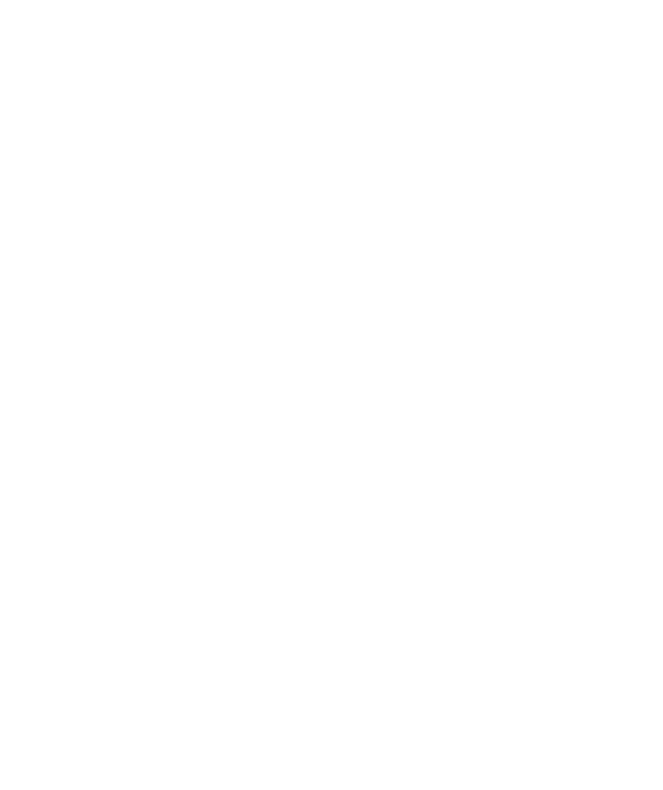
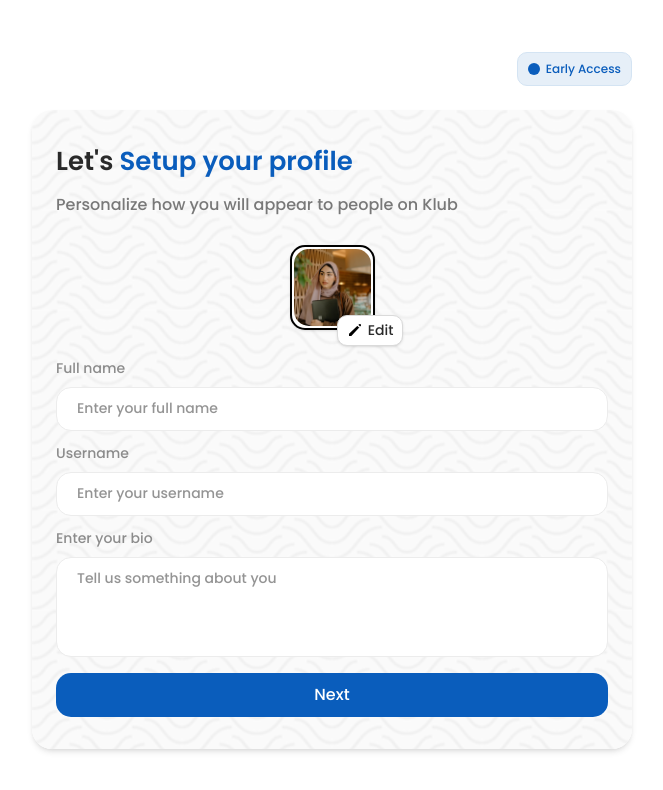
Before and after one commit to MadyWebor/klub-early-access, a Next.js app: page /profile in a window 1280 px wide. Shown: the top 790 px of the page, without its empty margins (308-971 px from the left). Built offline with nearby package versions, Linux system fonts and the light colour scheme.

Commit message:
add profilr setup page

```diff
--- a/src/app/page.tsx
+++ b/src/app/page.tsx
@@ -1,8 +1,10 @@
 'use client';
 import Image from "next/image";
 import Link from "next/link";
+import { useRouter } from "next/navigation";
 
 export default function Signin() {
+  const router = useRouter()
   return (
     <div className="w-full h-full min-h-screen flex flex-col items-center justify-center overflow-hidden bg-white">
       <div className="w-full max-w-[100vw] px-2 sm:px-6 md:px-8 lg:px-0 lg:w-[50%] h-full md:h-[80%] flex flex-col gap-8 md:gap-[48px] py-6 md:py-0">
@@ -42,7 +44,7 @@
               <span className="text-[15px] md:text-[16px] mt-2 w-full max-w-[400px]">
                 <span className="text-[#787878] font-medium">Welcome!</span>
               </span>
-              <div className="flex justify-center items-center w-full h-[48px] md:h-[50px] bg-white border border-[#ECECEC] mt-6 rounded-[15px] cursor-pointer hover:opacity-85 transition-all">
+              <div className="flex justify-center items-center w-full h-[48px] md:h-[50px] bg-white border border-[#ECECEC] mt-6 rounded-[15px] cursor-pointer hover:opacity-85 transition-all" onClick={()=>router.push('/wait-list/creator-rt567jilo9')}>
                 <div className="flex items-center mr-3">
                   <Image src={'/google.png'} alt="google" width={36} height={24} />
                 </div>
--- a/src/app/profile/page.tsx
+++ b/src/app/profile/page.tsx
@@ -1,7 +1,149 @@
-import React from 'react';
+'use client';
+import Image from "next/image";
+import Link from "next/link";
 
-const Profile:React.FC = () => {
-    return<></>
+export default function Profile() {
+  return (
+    <div className="w-full min-h-screen flex flex-col items-center justify-center bg-white">
+      <div className="w-full flex flex-col items-center justify-center px-2 sm:px-6 md:px-8 py-8">
+        <div className="w-full max-w-[600px] flex flex-col gap-6 items-center">
+          {/* Top badge */}
+          <div className="w-full flex justify-end">
+            <div className="w-fit h-[34px] rounded-[10px] border border-[#D4E4F3] bg-[#E6EFF8] flex px-[10px] py-[5px] text-[#0A5DBC] gap-[6px]">
+              <div className="flex flex-col items-center justify-center">
+                <div className="w-[12px] h-[12px] rounded-full bg-[#0A5DBC]" />
+              </div>
+              <div className="flex flex-col items-center justify-center">
+                <span className="text-[12px] font-medium">Early Access</span>
+              </div>
+            </div>
+          </div>
+
+          {/* Papyrus Container */}
+          <div className="w-full bg-[url('/papyrus.png')] bg-contain rounded-[20px] flex flex-col items-center shadow-md py-8 px-3 sm:px-6">
+            <div className="w-full flex flex-col text-[#2A2A2A]">
+              <span className="font-semibold text-[22px] sm:text-[26px]">
+                Let&apos;s <span className="text-[#0A5DBC]">Setup your profile</span>
+              </span>
+              <span className="text-[15px] sm:text-[16px] mt-3 w-full">
+                <span className="text-[#787878] font-[500]">Personalize how you will appear to people on Klub</span>
+              </span>
+              <div className="w-full flex justify-center my-7">
+                <div className="relative w-[72px] sm:w-[85px] h-[72px] sm:h-[85px] border-2 rounded-[15px] border-[#000000] p-[2px] bg-white shadow">
+                  {/* Profile Image */}
+                  <div className="w-full h-full rounded-[15px] overflow-hidden">
+                    <Image
+                      src="/user.jpg"
+                      alt="Profile"
+                      width={240}
+                      height={280}
+                      className="object-cover w-full h-full"
+                    />
+                  </div>
+
+                  {/* Edit Button */}
+                  <button
+                    className="
+                      flex items-center gap-1 px-[8px] py-[4px]
+                      bg-white rounded-[10px] border border-[#DADADA]
+                      absolute right-[-30px] bottom-[-18px]
+                      text-[13px] sm:text-[14px] font-medium
+                      hover:bg-gray-100 transition
+                      shadow
+                    "
+                  >
+                    <svg width="18" height="18" fill="currentColor" viewBox="0 0 24 24" stroke="#fff" className="text-black">
+                      <path strokeLinecap="round" strokeLinejoin="round" strokeWidth={2} d="M15.232 5.232l3.536 3.536m-2.036-5.036a2.5 2.5 0 113.536 3.536L7.5 21H3v-4.5L16.732 3.732z" />
+                    </svg>
+                    Edit
+                  </button>
+                </div>
+              </div>
+              <form className="w-full flex flex-col gap-3">
+                <div className="flex flex-col gap-1">
+                  <label className="text-[13px] sm:text-[14px] font-[500] text-[#444] opacity-60 mb-1" htmlFor="fullName">
+                    Full name
+                  </label>
+                  <input
+                    id="fullName"
+                    name="fullName"
+                    type="text"
+                    placeholder="Enter your full name"
+                    className="
+                      w-full
+                      h-[44px]
+                      bg-white
+                      rounded-[15px]
+                      indent-5
+                      text-[14px] font-[500]
+                      text-[#2A2A2A]
+                      border border-[#ECECEC]
+                      outline-none
+                      focus:border-[#0A5DBC]
+                      transition
+                    "
+                  />
+                </div>
+                <div className="flex flex-col gap-1">
+                  <label className="text-[13px] sm:text-[14px] font-[500] text-[#444] opacity-60 mb-1" htmlFor="username">
+                    Username
+                  </label>
+                  <input
+                    id="username"
+                    name="username"
+                    type="text"
+                    placeholder="Enter your username"
+                    className="
+                      w-full
+                      h-[44px]
+                      bg-white
+                      rounded-[15px]
+                      indent-5
+                      text-[14px] font-[500]
+                      text-[#2A2A2A]
+                      border border-[#ECECEC]
+                      outline-none
+                      focus:border-[#0A5DBC]
+                      transition
+                    "
+                  />
+                </div>
+                <div className="flex flex-col gap-1">
+                  <label className="text-[13px] sm:text-[14px] font-[500] text-[#444] opacity-60 mb-1" htmlFor="bio">
+                    Enter your bio
+                  </label>
+                  <textarea
+                    id="bio"
+                    name="bio"
+                    placeholder="Tell us something about you"
+                    className="
+                      w-full
+                      h-[90px] sm:h-[100px]
+                      py-[10px]
+                      bg-white
+                      rounded-[15px]
+                      indent-5
+                      text-[14px] font-[500]
+                      text-[#2A2A2A]
+                      border border-[#ECECEC]
+                      outline-none
+                      focus:border-[#0A5DBC]
+                      transition
+                      resize-none
+                    "
+                  />
+                </div>
+                <button
+                  className="w-full h-[44px] bg-[#0A5DBC] rounded-[15px] flex items-center justify-center mt-1"
+                  type="submit"
+                >
+                  <span className="text-white font-[500] text-[16px] leading-[24px]">Next</span>
+                </button>
+              </form>
+            </div>
+          </div>
+        </div>
+      </div>
+    </div>
+  );
 }
-
-export default Profile;
--- a/src/app/signup/page.tsx
+++ b/src/app/signup/page.tsx
@@ -1,8 +1,11 @@
 'use client';
 import Image from "next/image";
 import Link from "next/link";
+import { useRouter } from "next/navigation";
 
 export default function Signup() {
+
+    const router = useRouter()
   return (
     <div className="w-full h-full min-h-screen flex flex-col items-center justify-center overflow-hidden bg-white">
       <div className="w-full max-w-[100vw] px-2 sm:px-6 md:px-8 lg:px-0 lg:w-[50%] h-full md:h-[80%] flex flex-col gap-8 md:gap-[48px] py-6 md:py-0">
@@ -37,10 +40,10 @@
           <div className="w-full md:w-[60%] h-full md:h-full rounded-[20px] bg-[url('/papyrus.png')] flex flex-col items-center justify-center">
             <div className="w-[90%] md:w-[90%] h-[90%] md:h-[90%] flex flex-col text-[#2A2A2A] relative py-8 md:py-0">
               <span className="font-[600] text-[26px]">Let&apos;s <span className="text-[#0A5DBC]">Create your account</span></span>
-              <span className="text-[16px] mt-[12px] w-[400px]">
+              <span className="text-[16px] mt-[12px] w-[80%]">
                 <span className="text-[#787878] font-[500]">The first step to setting up your early-access waitlist</span>
               </span>
-              <div className="flex justify-center items-center w-full h-[48px] md:h-[50px] bg-white border border-[#ECECEC] mt-6 rounded-[15px] cursor-pointer hover:opacity-85 transition-all">
+              <div className="flex justify-center items-center w-full h-[48px] md:h-[50px] bg-white border border-[#ECECEC] mt-6 rounded-[15px] cursor-pointer hover:opacity-85 transition-all" onClick={()=>router.push('/profile')}>
                 <div className="flex items-center mr-3">
                   <Image src={'/google.png'} alt="google" width={36} height={24} />
                 </div>
```
Also changed, not shown: public/user.jpg (added).
